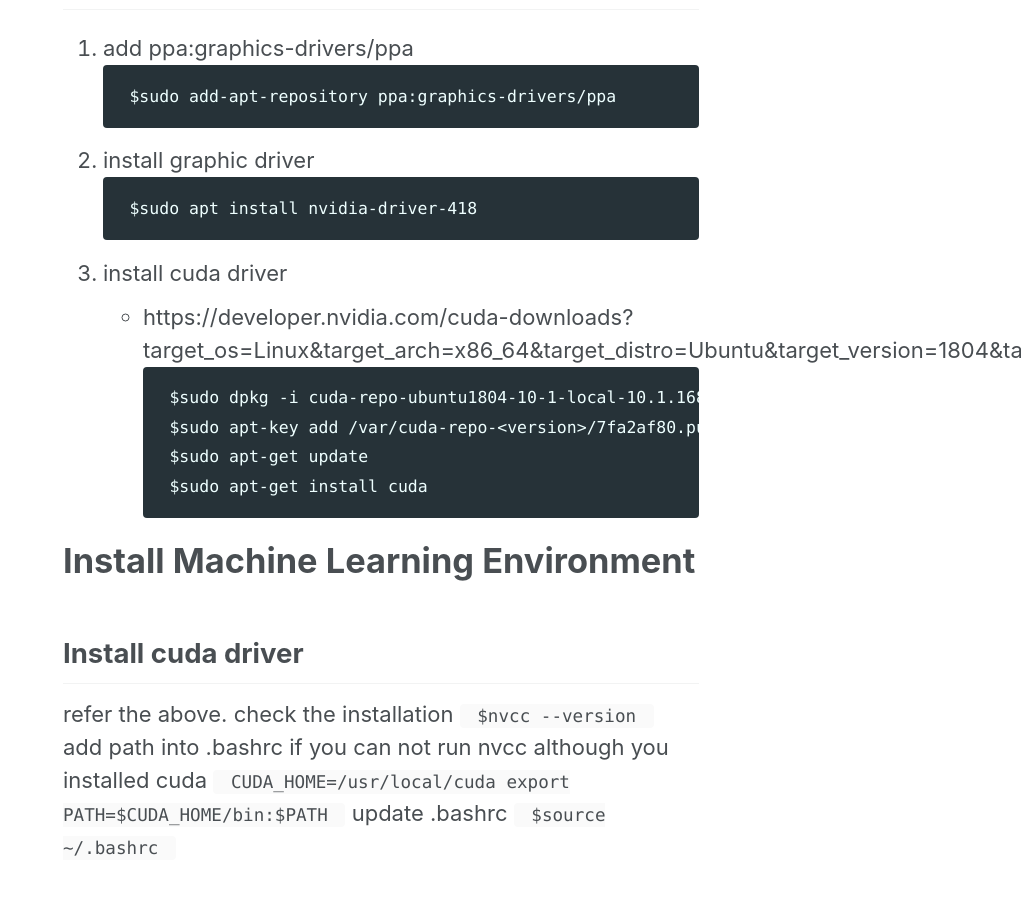
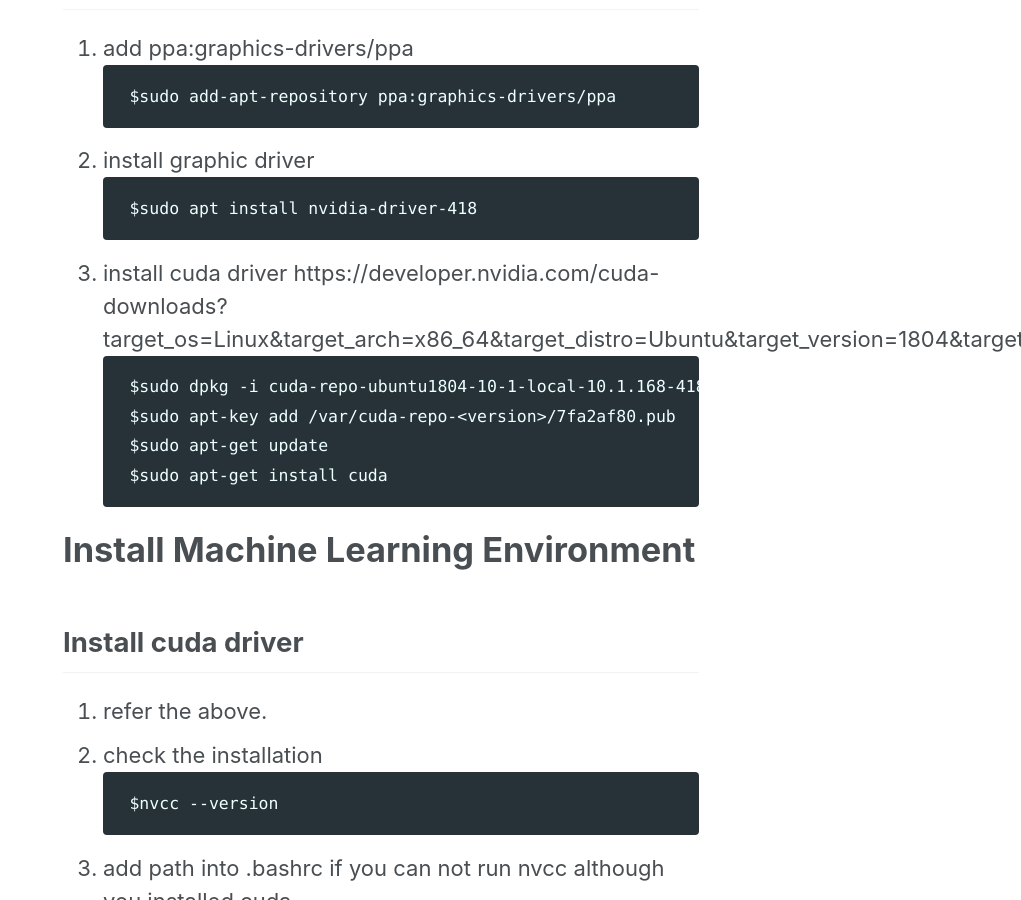
Before and after one commit to tech-vcanus/tech-vcanus.github.io, a Jekyll site: the page built from _posts/2019-10-04-devenv.md, in a window 1280 px wide and 900 px high, scrolled down 1449 px. Shown: the whole window, without its empty margins (259-1280 px from the left). Built offline with Jekyll 4.4.1, drawn with Linux system fonts in a browser that asks for light colours; cached includes are drawn as plain includes; nearby versions of some CDN libraries; part of the change alters nothing that is shown.

````diff
--- a/_posts/2019-10-04-devenv.md
+++ b/_posts/2019-10-04-devenv.md
@@ -47,7 +47,7 @@ Written by SGLee, VCANUS
     $sudo apt install nvidia-driver-418
     ```
 3. install cuda driver
- - https://developer.nvidia.com/cuda-downloads?target_os=Linux&target_arch=x86_64&target_distro=Ubuntu&target_version=1804&target_type=deblocal
+https://developer.nvidia.com/cuda-downloads?target_os=Linux&target_arch=x86_64&target_distro=Ubuntu&target_version=1804&target_type=deblocal
     ```
     $sudo dpkg -i cuda-repo-ubuntu1804-10-1-local-10.1.168-418.67_1.0-1_amd64.deb
     $sudo apt-key add /var/cuda-repo-<version>/7fa2af80.pub
@@ -57,17 +57,17 @@ Written by SGLee, VCANUS
 
 # Install Machine Learning Environment
 ## Install cuda driver
-refer the above.
-check the installation
+1. refer the above.
+2. check the installation
     ```
     $nvcc --version
     ```
-add path into .bashrc if you can not run nvcc although you installed cuda
+3. add path into .bashrc if you can not run nvcc although you installed cuda
     ```
     CUDA_HOME=/usr/local/cuda
     export PATH=$CUDA_HOME/bin:$PATH
     ```
-update .bashrc
+4. update .bashrc
     ```
     $source ~/.bashrc
     ```
````
